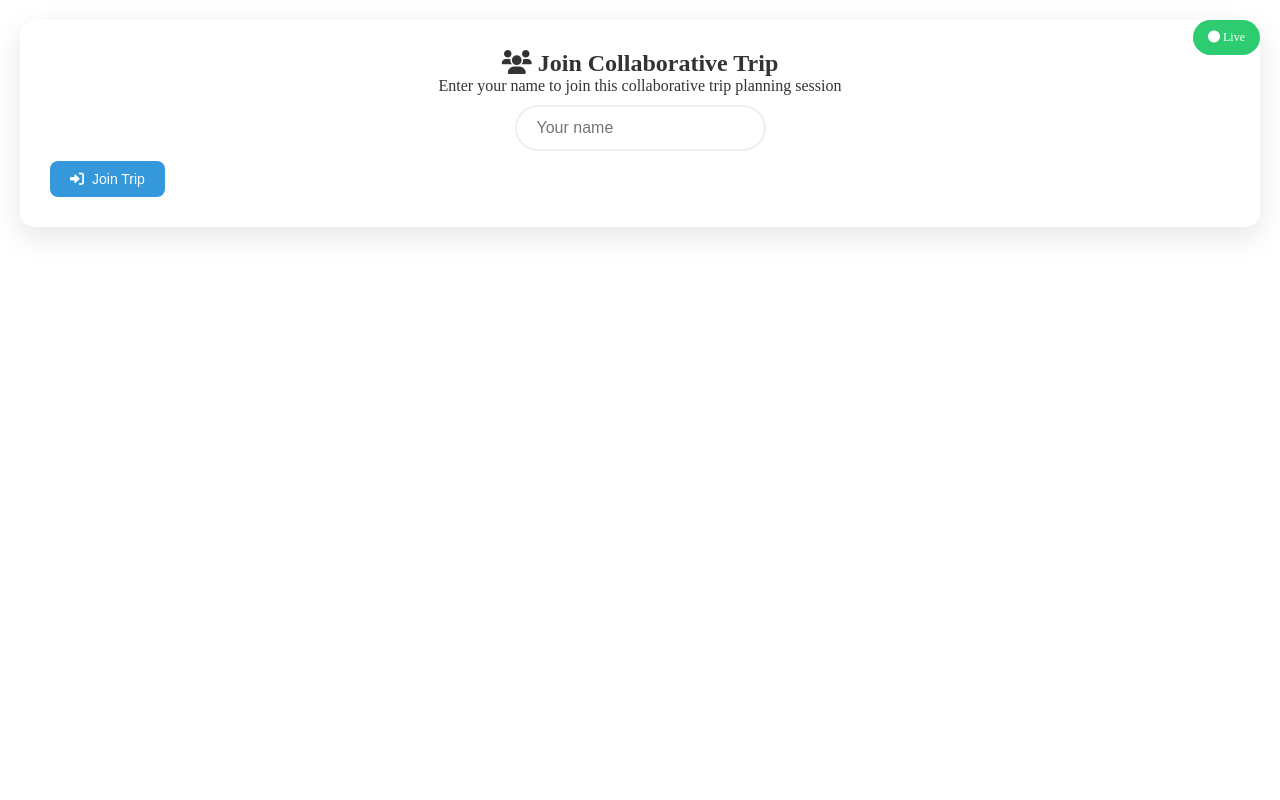
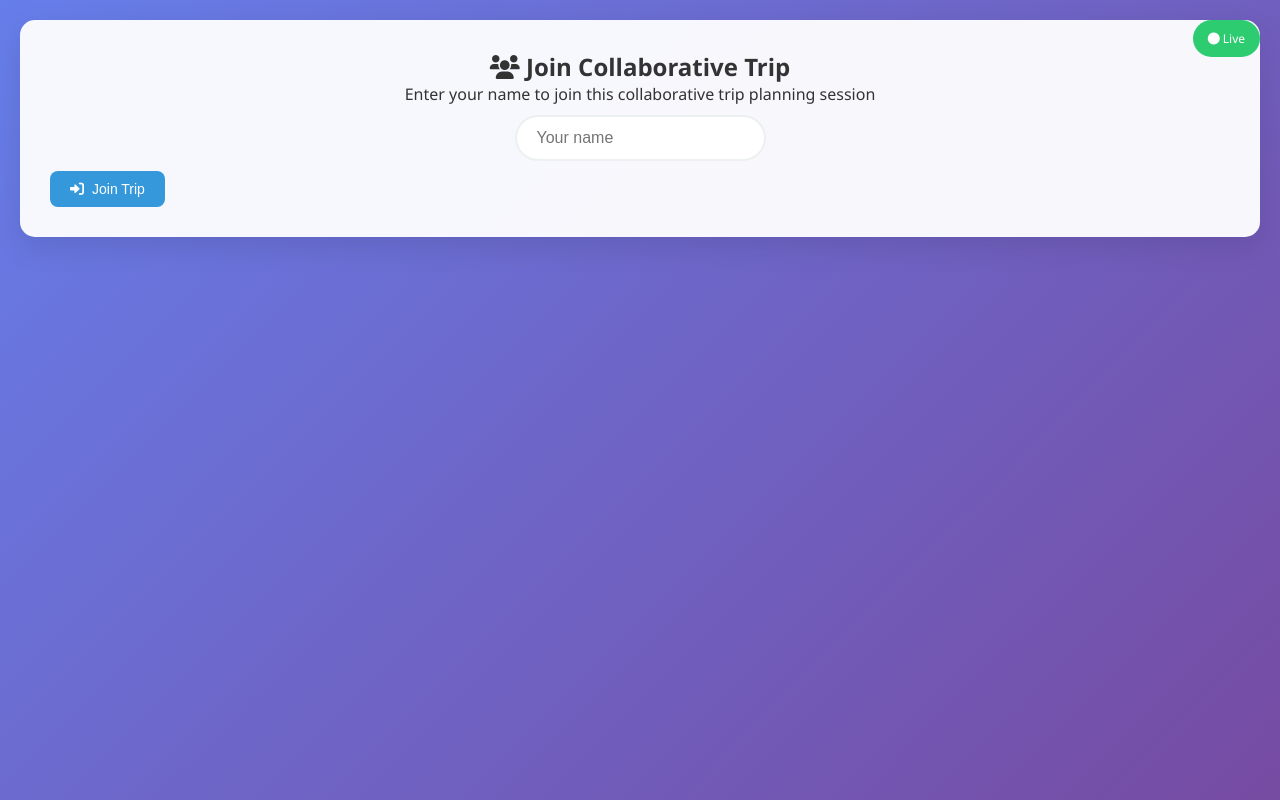
Before and after one commit to raiigauravv/WanderWhiz, a Flask app: template templates/collaborative_trip.html in a window 1280 px wide. Run offline with Flask 3, Linux system fonts and the light colour scheme; the template is opened without the code that fills it, so the values that code supplies are empty.

Commit message:
🔧 Fix corrupted collaborative_trip.html template
- Removed corrupted HTML code that was embedded in CSS font-family
- Template was causing 'place' undefined errors due to malformed syntax
- Collaborative trip pages now load correctly
- This fixes the localhost:5002/collaborate/O9RALE error

```diff
--- a/templates/collaborative_trip.html
+++ b/templates/collaborative_trip.html
@@ -13,14 +13,7 @@
         }
 
         body {
-            font-family: '                                <div class="add-comment">
-                                    <input type="text" class="comment-input" placeholder="Add a comment..."
-                                           id="comment-input-{{ place.place_id or loop.index }}"
-                                           onkeypress="handleCommentKeyPress(event, '{{ place.place_id or loop.index }}')">
-                                    <button class="submit-comment" onclick="addComment('{{ place.place_id or loop.index }}')">
-                                        <i class="fas fa-paper-plane"></i>
-                                    </button>
-                                </div>I', Tahoma, Geneva, Verdana, sans-serif;
+            font-family: 'Segoe UI', Tahoma, Geneva, Verdana, sans-serif;
             background: linear-gradient(135deg, #667eea 0%, #764ba2 100%);
             min-height: 100vh;
             color: #333;
```
